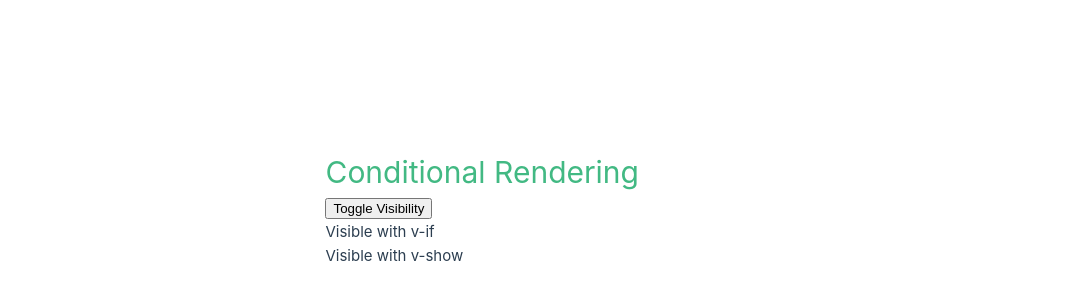
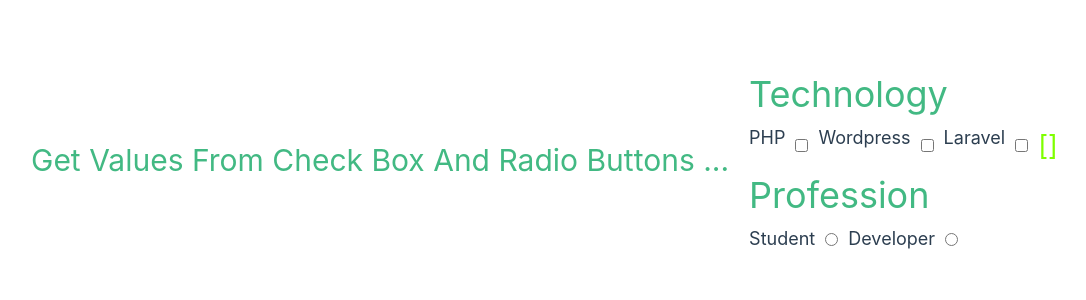
Before and after one commit to darshitdudhaiya/100DaysOfVue, a Vue app: page / in a window 1280 px wide. Shown: the part 192-492 px from the top of the page, without its empty margins (1-1087 px from the left). Built offline with nearby package versions, Linux system fonts and the light colour scheme.

Commit message:
How to Get Checkbox and Radio Button Value in Vue.js

```diff
--- a/src/assets/main.css
+++ b/src/assets/main.css
@@ -1,13 +1,13 @@
 @import './base.css';
 
-#app {
+ #app {
   max-width: 1280px;
   margin: 0 auto;
   padding: 2rem;
   font-weight: normal;
 }
 
-a,
+/*a,
 .green {
   text-decoration: none;
   color: hsla(160, 100%, 37%, 1);
@@ -32,4 +32,4 @@ a,
     grid-template-columns: 1fr 1fr;
     padding: 0 2rem;
   }
-}
+} */
--- a/src/components/HomeComponent.vue
+++ b/src/components/HomeComponent.vue
@@ -1,9 +1,30 @@
 <template>
-  <div>
-    <h1>Conditional Rendering</h1>
-    <button @click="toggle">Toggle Visibility</button>
-    <p v-if="isVisible">Visible with v-if</p>
-    <p v-show="isVisible">Visible with v-show</p>
+  <div class="main">
+    <h1>Get Values From Check Box And Radio Buttons ...</h1>
+    <div class="input-container">
+      <h1>Technology</h1>
+      <div class="input-section">
+        <label for="PHP">PHP</label>
+        <input type="checkbox" value="PHP" v-model="technology" id="PHP" />
+        <label for="Wordpress">Wordpress</label>
+        <input type="checkbox" value="Wordpress" v-model="technology" id="Wordpress" />
+        <label for="Laravel">Laravel</label>
+        <input type="checkbox" value="Laravel" v-model="technology" id="Laravel" />
+        <h2>
+          {{ technology }}
+        </h2>
+      </div>
+      <h1>Profession</h1>
+      <div class="input-section">
+        <label for="Student">Student</label>
+        <input type="radio" v-model="profession" value="Student" id="Student" />
+        <label for="Developer">Developer</label>
+        <input type="radio" v-model="profession" value="Developer" id="Developer" />
+        <h2>
+          {{ profession }}
+        </h2>
+      </div>
+    </div>
   </div>
 </template>
 
@@ -11,20 +32,36 @@
 export default {
   data() {
     return {
-      isVisible: true
-    }
-  },
-  methods: {
-    toggle() {
-      this.isVisible = !this.isVisible;
+      technology: [],
+      profession: null
     }
   }
 }
 </script>
 
-
 <style scoped>
 h1 {
   color: #42b983;
 }
+
+h2 {
+  color: chartreuse;
+}
+
+.main {
+  min-height: 80vh;
+  display: flex;
+  align-items: center;
+}
+
+.input-container {
+  margin: 0px 20px;
+  align-items: center;
+  font-size: large;
+}
+
+.input-section {
+  display: flex;
+  gap: 10px;
+}
 </style>
```
